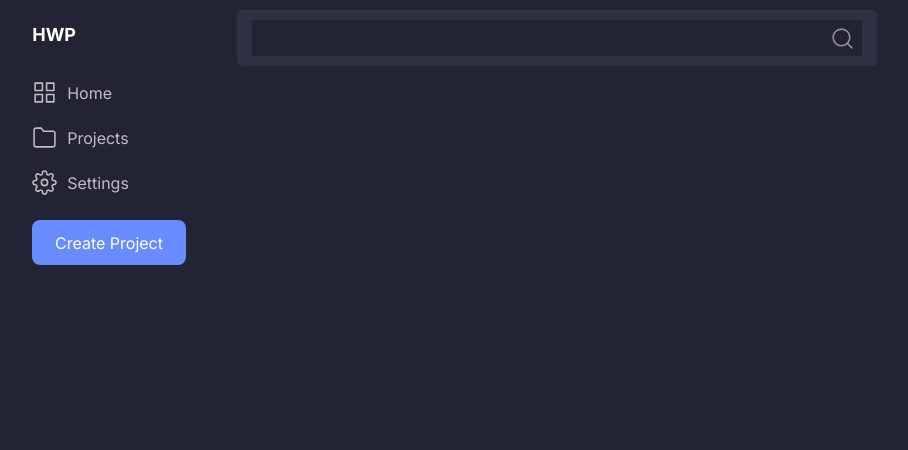
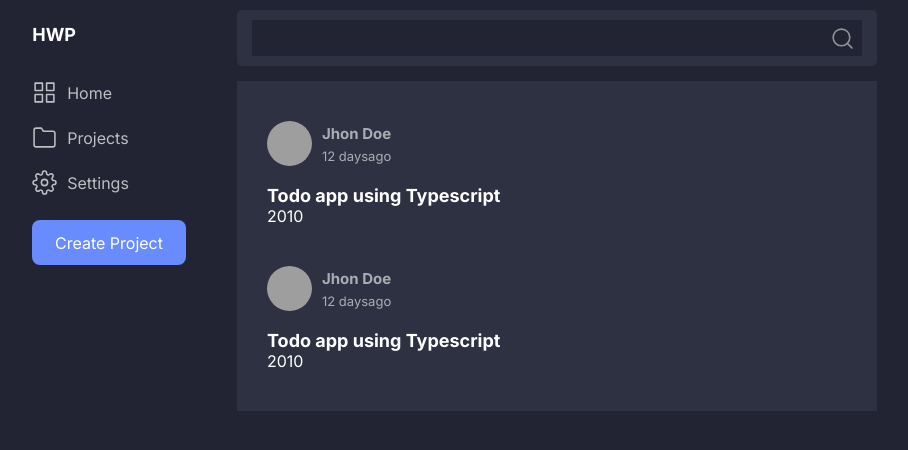
Before and after one commit to ocfranz/hello-world-projects, a React (Create React App) app: page / in a window 1280 px wide. Shown: the top 450 px of the page, without its empty margins (19-927 px from the left). Built offline with nearby package versions, Linux system fonts and the light colour scheme; grey boxes are pictures that could not be loaded.

Commit message:
wip(): project card component

```diff
--- a/package.json
+++ b/package.json
@@ -36,6 +36,7 @@
   },
   "devDependencies": {
     "axios": "^0.20.0",
+    "date-fns": "^2.16.1",
     "proptypes": "^1.1.0",
     "react-helmet": "^6.1.0",
     "react-query": "^2.23.0",
--- /dev/null
+++ b/src/modules/ProjectCard/ProjectCard.js
@@ -0,0 +1,67 @@
+import React from "react";
+import PropTypes from "prop-types";
+import { formatDistance, subDays } from "date-fns";
+import {
+  ProjectCardStyled,
+  ProjectCardWrapper,
+  ProjectTitle,
+  ProjectCardHeading,
+} from "./styles";
+
+const ProjectCard = ({ project }) => {
+  return (
+    <ProjectCardStyled>
+      <ProjectCardWrapper>
+        <ProjectCardHeading>
+          <img src={project.userThumbnail} />
+          <div>
+            <span className="projectcard__username">{project.userName}</span>
+            <span className="projectcard__date">
+              {formatDistance(subDays(new Date("2020-10-1"), 0), new Date())}
+               ago
+            </span>
+          </div>
+        </ProjectCardHeading>
+        <div>
+          <ProjectTitle>{project.title}</ProjectTitle>
+        </div>
+        <div>
+          <span>{project.likes}</span>
+          <span>{project.comments}</span>
+        </div>
+      </ProjectCardWrapper>
+    </ProjectCardStyled>
+  );
+};
+
+ProjectCard.defaultProps = {
+  project: {
+    id: "hdhdhdhd",
+    title: "Todo app using Typescript",
+    thumbnail:
+      "https://multi-stream-view.herokuapp.com/static/media/assets/images/logo-big.png",
+    description: "Simple description",
+    tags: ["react", "typescript", "express"],
+    likes: 20,
+    comments: 10,
+    postedDate: new Date().getDate(),
+    userThumbnail:
+      "https://images-na.ssl-images-amazon.com/images/M/MV5BMTAyNTAzMTA4OTJeQTJeQWpwZ15BbWU3MDA4NDI2Njk@._V1_UX172_CR0,0,172,256_AL_.jpg",
+    userName: "Jhon Doe",
+  },
+};
+
+ProjectCard.propTypes = {
+  project: PropTypes.shape({
+    id: PropTypes.string,
+    title: PropTypes.string,
+    thumbnail: PropTypes.string,
+    description: PropTypes.string,
+    tags: PropTypes.array,
+    postedDate: PropTypes.string,
+    likes: PropTypes.number,
+    comments: PropTypes.number,
+  }),
+};
+
+export default ProjectCard;
--- /dev/null
+++ b/src/modules/ProjectCard/index.js
@@ -0,0 +1 @@
+export { default } from "./ProjectCard";
--- /dev/null
+++ b/src/modules/ProjectCard/styles.js
@@ -0,0 +1,49 @@
+import styled from "styled-components";
+const ProjectCardStyled = styled.div`
+  width: 100%;
+  padding: 10px 30px;
+`;
+
+const ProjectCardWrapper = styled.div`
+  margin: 10px 0px;
+`;
+
+const ProjectTitle = styled.div`
+  font-size: 18px;
+  line-height: 20px;
+  display: block;
+  font-weight: bold;
+`;
+
+const ProjectCardHeading = styled.div`
+  display: flex;
+  align-items: center;
+  padding: 0px 0px 20px 0px;
+  img {
+    width: 45px;
+    height: 45px;
+    border-radius: 50%;
+  }
+  div {
+    display: flex;
+    flex-direction: column;
+    margin-left: 10px;
+    .projectcard__username {
+      font-size: 15px;
+      font-weight: bold;
+      opacity: 0.6;
+    }
+    .projectcard__date {
+      font-size: 13px;
+      opacity: 0.6;
+      margin-top: 5px;
+    }
+  }
+`;
+
+export {
+  ProjectCardStyled,
+  ProjectCardWrapper,
+  ProjectTitle,
+  ProjectCardHeading,
+};
--- a/src/modules/SearchBar/styles.js
+++ b/src/modules/SearchBar/styles.js
@@ -1,5 +1,6 @@
 import styled from "styled-components";
-import { noBorder, InputBasic } from "../../styles/utils";
+import { noBorder, InputBasic, Pointer } from "../../styles/utils";
+
 const SearchBarStyled = styled.div`
   width: 100%;
   background-color: #2e3141;
@@ -27,6 +28,7 @@ const IconWrapper = styled.div`
   align-items: center;
   justify-content: center;
   background-color: #222433;
+  ${Pointer}
   svg {
     opacity: 0.5;
   }
--- a/src/pages/Home/Home.js
+++ b/src/pages/Home/Home.js
@@ -5,6 +5,7 @@ import { Feed, FeedList } from "./styles";
 import Layout from "../../components/Layout";
 import Sidebar from "../../modules/Sidebar";
 import SearchBar from "../../modules/SearchBar";
+import ProjectCard from "../../modules/ProjectCard";
 
 const Home = (props) => {
   return (
@@ -13,7 +14,10 @@ const Home = (props) => {
         <Sidebar></Sidebar>
         <Feed>
           <SearchBar />
-          <FeedList></FeedList>
+          <FeedList>
+            <ProjectCard />
+            <ProjectCard />
+          </FeedList>
         </Feed>
       </Layout>
     </>
--- a/src/pages/Home/styles.js
+++ b/src/pages/Home/styles.js
@@ -16,6 +16,9 @@ const Feed = styled.div`
 `;
 const FeedList = styled.div`
   background-color: #2e3141;
+  margin-top: 15px;
+  height: auto;
+  padding: 20px 0px;
 `;
 
 export { HomeWrapper, Feed, FeedList };
--- a/src/styles/utils.js
+++ b/src/styles/utils.js
@@ -19,6 +19,7 @@ const ButtonBasic = css`
 const noBorder = css`
   border: none;
 `;
+
 const InputBasic = css`
   &:focus {
     outline: none;
@@ -27,4 +28,8 @@ const InputBasic = css`
   }
 `;
 
-export { SimpleA, ButtonBasic, noBorder, InputBasic };
+const Pointer = css`
+  cursor: pointer;
+`;
+
+export { SimpleA, ButtonBasic, noBorder, InputBasic, Pointer };
```
